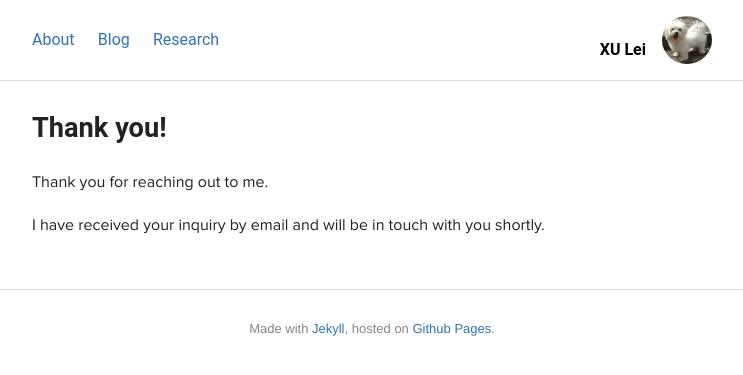
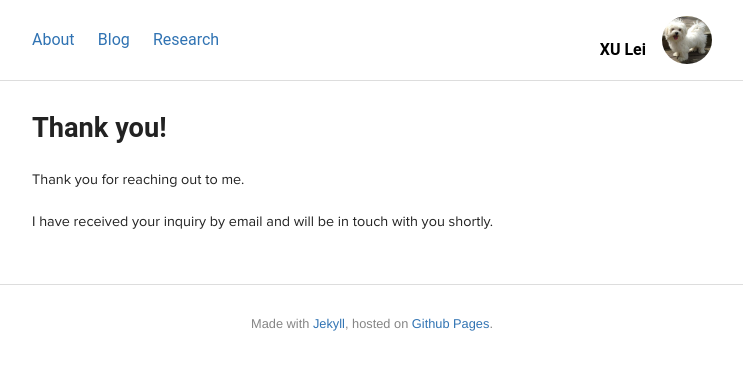
Before and after one commit to shirleysteve/1, a Jekyll site: the page built from thanks.html, in a window 1280 px wide. Shown: the top 375 px of the page, without its empty margins (268-1011 px from the left). Built offline with Jekyll 4.4.1, drawn with Linux system fonts in a browser that asks for light colours; nearby versions of some CDN libraries.

Commit message:
Update site.css

```diff
--- a/css/site.css
+++ b/css/site.css
@@ -36,6 +36,15 @@
   font-family: Helvetica, Arial, sans-serif;
   text-rendering: optimizeLegibility;
 }
+
+ /*add from yuanyong 使左右两边对齐*/
+p {
+    margin: 0px 0px 10px;
+    /*使左右两边对齐*/
+    text-align:justify;
+    -webkit-text-align-last:justify;/*chrome 20+*/
+    font-size: 0.9rem;
+    }
 
 /*.top-bar {
   height: 4px;
@@ -322,6 +331,12 @@
 }
 
 footer p {
+  text-align: center;
+  font-size: 0.8rem;
+  margin: 1em 0;
+}
+
+/* footer p {
   margin: 0;
 }
 /*add below from yuanyong */
```
